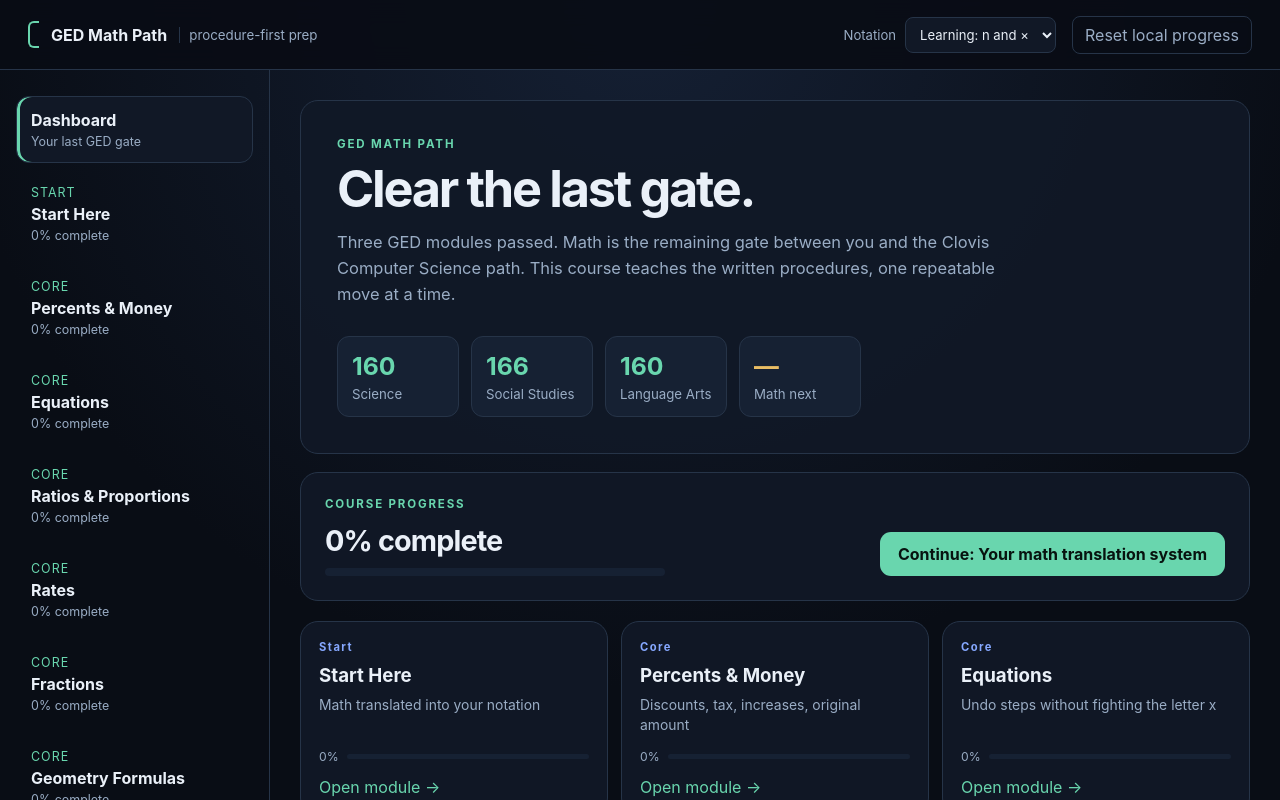
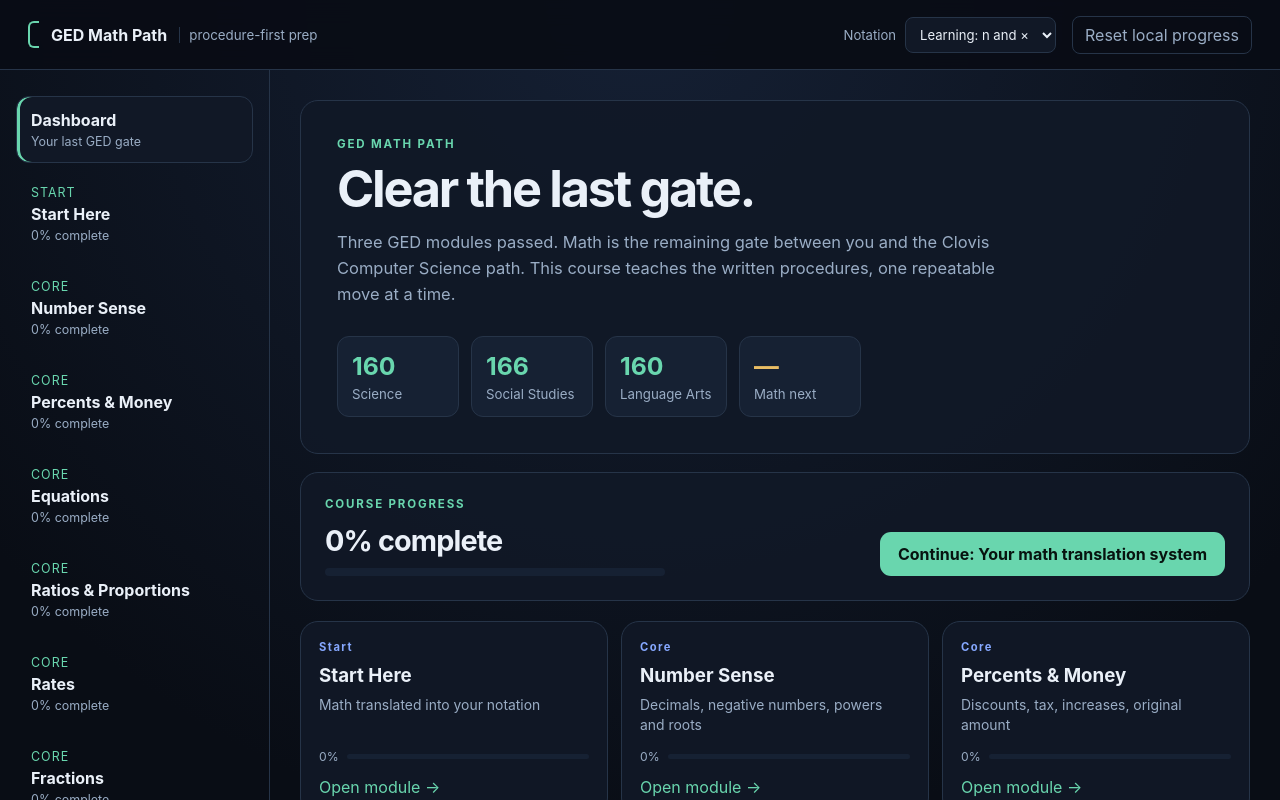
Before and after one commit to Kodaxadev/ged-math-path, a React (Vite) app: page / in a window 1280 px wide. Shown: the top 800 px of the page. Built offline with nearby package versions, Linux system fonts and the light colour scheme.

Commit message:
Expand curriculum to full GED topic coverage

```diff
--- a/src/data/modules.ts
+++ b/src/data/modules.ts
@@ -2,15 +2,20 @@ import type { CourseModule } from '../types';
 
 export const modules: CourseModule[] = [
   { id: 'orientation', title: 'Start Here', subtitle: 'Math translated into your notation', purpose: 'Remove symbol confusion and set up the method you will use throughout the course.', lessonIds: ['notation-map'], phase: 'Start' },
+  { id: 'number-sense', title: 'Number Sense', subtitle: 'Decimals, negative numbers, powers and roots', purpose: 'Cover non-calculator foundations and compact number procedures.', lessonIds: ['order-rational', 'powers-roots'], phase: 'Core' },
   { id: 'percent', title: 'Percents & Money', subtitle: 'Discounts, tax, increases, original amount', purpose: 'Handle four high-frequency real-world GED setups.', lessonIds: ['percent-change', 'tax-original'], phase: 'Core' },
   { id: 'equations', title: 'Equations', subtitle: 'Undo steps without fighting the letter x', purpose: 'Translate GED algebra into n notation and solve in written moves.', lessonIds: ['two-step-equations', 'variables-both-sides'], phase: 'Core' },
   { id: 'ratios', title: 'Ratios & Proportions', subtitle: 'Recipes, packs, map scales', purpose: 'Find a one-unit amount, then scale it up.', lessonIds: ['unit-ratios'], phase: 'Core' },
   { id: 'rates', title: 'Rates', subtitle: 'Speed and flow-style thinking', purpose: 'Use distance, time, and unit-rate procedures.', lessonIds: ['rates-speed'], phase: 'Core' },
   { id: 'fractions', title: 'Fractions', subtitle: 'Fraction multiplication and fractions of totals', purpose: 'Use fractions as pieces of a known total.', lessonIds: ['fraction-of-total', 'fraction-equations'], phase: 'Core' },
-  { id: 'geometry', title: 'Geometry Formulas', subtitle: 'Rectangle, triangle, cylinder', purpose: 'Read a formula, plug in numbers, then calculate.', lessonIds: ['area-formulas', 'cylinder-volume'], phase: 'Core' },
+  { id: 'geometry', title: 'Geometry Formulas', subtitle: 'Area, circles, right triangles, volume', purpose: 'Read the formula sheet, plug in numbers, then calculate.', lessonIds: ['area-formulas', 'circles-right-triangles', 'cylinder-volume'], phase: 'Core' },
   { id: 'systems', title: 'Systems', subtitle: 'Two equations at once', purpose: 'Combine equations to make one variable disappear.', lessonIds: ['system-addition'], phase: 'Core' },
   { id: 'slope', title: 'Slope', subtitle: 'Rise over run', purpose: 'Calculate slope from two points using a fixed order.', lessonIds: ['slope-points'], phase: 'Core' },
+  { id: 'data', title: 'Data & Averages', subtitle: 'Graphs, median, mean, range', purpose: 'Read data displays and calculate the center of a data set.', lessonIds: ['data-averages'], phase: 'Core' },
   { id: 'probability', title: 'Probability', subtitle: 'Fractions of a bag or group', purpose: 'Translate probability into part of a known total.', lessonIds: ['probability-total'], phase: 'Core' },
+  { id: 'inequalities', title: 'Inequalities', subtitle: 'More than, less than, number lines', purpose: 'Solve inequality statements while handling direction correctly.', lessonIds: ['inequality-basics'], phase: 'Core' },
+  { id: 'functions', title: 'Functions & Lines', subtitle: 'y = mn + b, tables and intercepts', purpose: 'Connect graph language to repeatable calculation.', lessonIds: ['function-lines'], phase: 'Core' },
+  { id: 'quadratics', title: 'Quadratics', subtitle: 'Factoring and formula recognition', purpose: 'Cover GED squared-variable question types without overloading the path.', lessonIds: ['quadratic-basics'], phase: 'Core' },
   { id: 'calculator', title: 'GED Tools', subtitle: 'Calculator and scratch-board workflow', purpose: 'Prepare for the actual in-person setup.', lessonIds: ['test-tools'], phase: 'GED Tools' },
   { id: 'readiness', title: 'Readiness Check', subtitle: 'Mixed practice from your hard list', purpose: 'Find the last weak procedure families before GED Ready.', lessonIds: ['mixed-check'], phase: 'Final Gate' },
 ];
```
